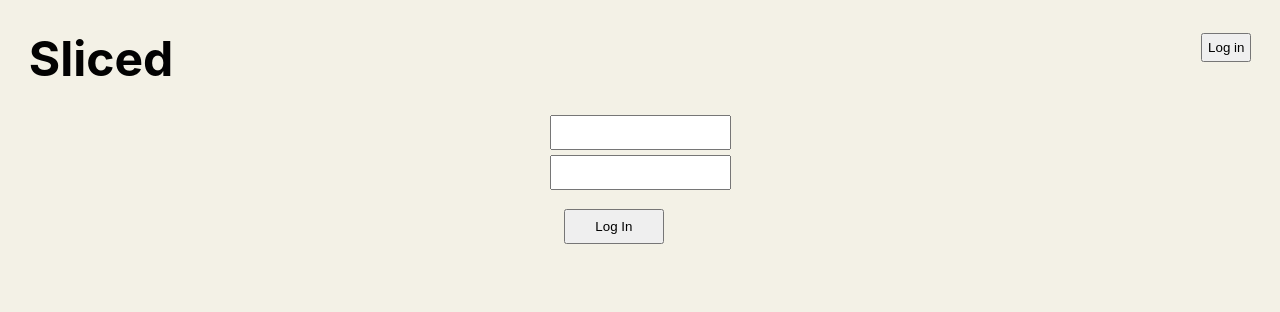
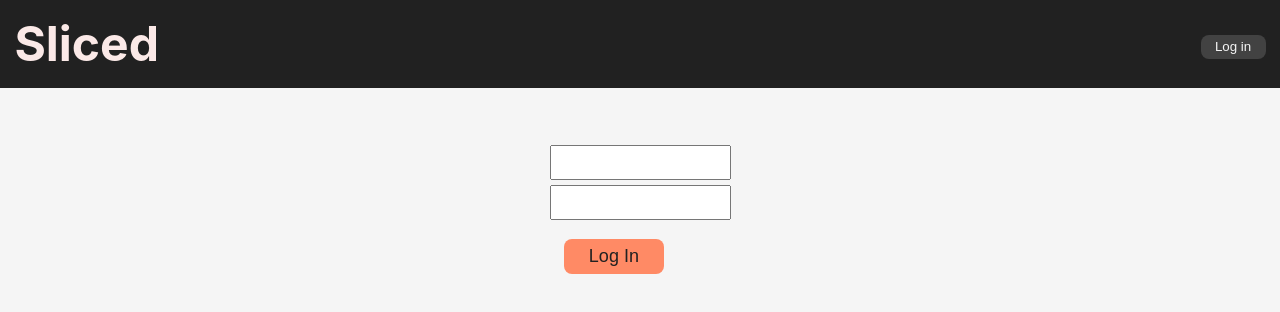
Before and after one commit to rachelrly/sliced-client, a React (Create React App) app: page /login in a window 1280 px wide. Shown: the top 312 px of the page. Built offline with nearby package versions, Linux system fonts and the light colour scheme.

Commit message:
basic css added

```diff
--- a/src/App.js
+++ b/src/App.js
@@ -1,7 +1,6 @@
 import React, { Component } from 'react';
 import Header from './components/Header/Header'
 import UserRecipesApiService from './services/user-recipes-api-service'
-import cuid from 'cuid'
 import jwt_decode from "jwt-decode";
 import UserContext from './user-context'
 import TokenService from './services/token-service'
@@ -116,7 +115,7 @@ class App extends Component {
     return (
       <UserContext.Provider value={value}>
         <Header />
-        <Router />
+        <main><Router /></main>
       </UserContext.Provider>
     )
   }
--- a/src/components/Form.css
+++ b/src/components/Form.css
@@ -1,16 +1,3 @@
-:root {
-    --spacer--sm: .3rem;
-    --spacer--med: 0.9rem;
-    --spacer--lg: 1.8rem;
-
-    --fontsize--sm: 14px;
-    --fontsize--med: 18px;
-    --fontsize--lg: 24px;
-
-    --colors--text: #020202;
-    --colors--background: #F3F1E6;
-    --colors--accent: #72173A;
-}
 
 
 section {
--- a/src/components/Header/Header.css
+++ b/src/components/Header/Header.css
@@ -1,32 +1,25 @@
-:root {
-    --spacer--sm: .3rem;
-    --spacer--med: 0.9rem;
-    --spacer--lg: 1.8rem;
 
-    --fontsize--sm: 14px;
-    --fontsize--med: 18px;
-    --fontsize--lg: 24px;
-
-    --colors--text: #020202;
-    --colors--background: #F3F1E6;
-    --colors--accent: #72173A;
-}
 
 header {
     display: flex;
     justify-content: space-between;
+    align-items: center;
     width: 100vw;
-    height: 45px;
+    height: 100%;
     text-align: center;
-    padding: var(--spacer--lg);
+    padding: var(--spacer--med);
     font-size: var(--fontsize--lg);
+    background-color: var(--colors--dark);
 }
 
-header h1 {
-    color: var(--colors--text)
+h1{
+    color: var(--colors--accent-light)
 }
 
 header button{
-    padding: var(--spacer--sm);
-    margin-left: var(--spacer--med)
+    padding: var(--spacer--sm) var(--spacer--med);
+    background-color: var(--colors--muted);
+    border: 0;
+    color: var(--colors--light);
+    border-radius: 8px;
 }
--- a/src/components/Login/Login.js
+++ b/src/components/Login/Login.js
@@ -1,5 +1,4 @@
 import React, { Component } from 'react';
-import { Redirect } from 'react-router-dom';
 import AuthApiService from '../../services/auth-api-service';
 import TokenService from '../../services/token-service';
 import UserContext from '../../user-context';
--- a/src/components/RecipeList/RecipeList.css
+++ b/src/components/RecipeList/RecipeList.css
@@ -1,21 +1,9 @@
-:root {
-    --spacer--sm: .3rem;
-    --spacer--med: 0.9rem;
-    --spacer--lg: 1.8rem;
 
-    --fontsize--sm: 14px;
-    --fontsize--med: 18px;
-    --fontsize--lg: 24px;
-
-    --colors--text: #020202;
-    --colors--background: #F3F1E6;
-    --colors--accent: #72173A;
-}
 
 section {
     padding: var(--spacer--lg) var(--spacer--med);
     height: 100%;
-    width: 100%;
+    width: inherit;
     display: flex;
     flex-direction: column;
     justify-content: flex-start;
@@ -25,13 +13,19 @@ section {
 section button {
     padding: var(--spacer--sm) var(--spacer--med);
     margin: var(--spacer--med);
+    font-size: var(--fontsize--med);
+    background-color: var(--colors--accent-bright);
+    border: 0;
+    color: var(--colors--dark);
+    border-radius: 8px;
+    cursor: pointer;
 }
 
 .recipe_thumb {
 
     display: flex;
     padding: var(--spacer--med);
-    color: var(--colors--text)
+    color: var(--colors--black)
 }
 
 .recipe_thumb h3 {
--- a/src/components/RecipePage/RecipePage.css
+++ b/src/components/RecipePage/RecipePage.css
@@ -1,16 +1,3 @@
-:root {
-    --spacer--sm: .3rem;
-    --spacer--med: 0.9rem;
-    --spacer--lg: 1.8rem;
-
-    --fontsize--sm: 14px;
-    --fontsize--med: 18px;
-    --fontsize--lg: 24px;
-
-    --colors--text: #020202;
-    --colors--background: #F3F1E6;
-    --colors--accent: #72173A;
-}
 
 .recipe_full {
     display: flex;
@@ -37,6 +24,38 @@ ul {
     list-style: none;
 }
 
-.slider {
-    width: 200px;
+.slider_container{
+    width: inherit;
 }
+
+
+input[type=range]{
+    appearance: none;
+    width: 75vw;
+    height: var(--spacer--sm);
+    border: 0;
+    border-radius: 8px;
+    outline: none;
+    opacity: 0.8;
+    transition: opacity 0.2s;
+    background: var(--colors--accent-bright);
+}
+
+.slider::-webkit-slider-thumb{
+    -webkit-appearance: none;
+    width: 25px;
+    height: 17px;
+    border-radius: 8px;
+    background: var(--colors--accent-extreme);
+    cursor: pointer;
+}
+
+.link-to-original:hover{
+    cursor: pointer;
+    color: var(--colors--accent-bright);
+}
+
+.delete_button{
+    background-color: var(--colors--muted);
+    color: var(--colors--light)
+}
--- a/src/components/RecipePage/RecipePage.js
+++ b/src/components/RecipePage/RecipePage.js
@@ -70,6 +70,7 @@ class RecipePage extends Component {
 
     render() {
         const capitalizedTitle = this.state.title ? formatRecipeTitle(this.state.title) : this.state.title
+        const originalLink = this.state.url ? <a className='link-to-original' target='_blank' href={this.state.url} rel="noopener noreferrer"><p className='url'>Original recipe</p></a> : null;
         return (
             <section className='recipe_full'>
                 <h2 className='recipe_title'>{capitalizedTitle}</h2>
@@ -92,8 +93,10 @@ class RecipePage extends Component {
 
                 <div className='recipe_info'>
                     <p className='date'>Added {this.state.date_created}</p>
-                    <a target='_blank' href={this.state.url} rel="noopener noreferrer"><p className='url'>Original recipe</p></a>
-                    <button onClick={this.handleDeleteRecipe}>Delete</button>
+                    {originalLink}
+                    <button
+                        onClick={this.handleDeleteRecipe}
+                        className='delete_button'>Delete</button>
 
                 </div>
             </section>
--- a/src/components/RecipePage/RecipePageIngredient.css
+++ b/src/components/RecipePage/RecipePageIngredient.css
@@ -1,16 +1,4 @@
-:root {
-    --spacer--sm: .3rem;
-    --spacer--med: 0.9rem;
-    --spacer--lg: 1.8rem;
 
-    --fontsize--sm: 14px;
-    --fontsize--med: 18px;
-    --fontsize--lg: 24px;
-
-    --colors--text: #020202;
-    --colors--background: #F3F1E6;
-    --colors--accent: #72173A;
-}
 
 .ing_item {
     width: 100%;
--- a/src/index.css
+++ b/src/index.css
@@ -3,13 +3,17 @@
   --spacer--med: 0.9rem;
   --spacer--lg: 1.8rem;
 
-  --fontsize--sm: 14px;
+  --fontsize--sm: 12px;
   --fontsize--med: 18px;
   --fontsize--lg: 24px;
 
-  --colors--text: #020202;
-  --colors--background: #F3F1E6;
-  --colors--accent: #72173A;
+  --colors--light: #F5F5F5;
+  --colors--accent-light: #FBE9E7;
+  --colors--accent-bright: #FF8A65;
+  --colors--accent-extreme: #F4511E;
+  --colors--muted: #424242;
+  --colors--dark: #212121;
+  --colors--black: #020202;
 }
 
 * {
@@ -23,8 +27,7 @@
 body {
   height: 100%;
   width: 100%;
-  color: var(--colors--text);
-  background-color: var(--colors--background);
+  background-color: var(--colors--light);
   font-family: -apple-system, BlinkMacSystemFont, 'Segoe UI', 'Roboto', 'Oxygen',
     'Ubuntu', 'Cantarell', 'Fira Sans', 'Droid Sans', 'Helvetica Neue',
     sans-serif;
--- a/src/services/parse-amount-service.js
+++ b/src/services/parse-amount-service.js
@@ -31,6 +31,7 @@ export function parseAmount(str) {
 
     })
 
-
+    //check if unit matches valid types, get the matching values
+    //const unit = validtypes.find(u => u.input === unit)
     return { num, unit }
 }
```
